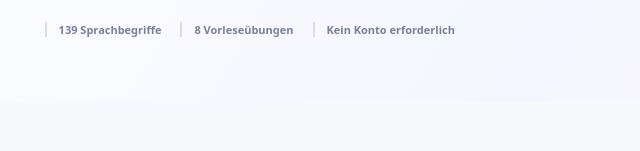
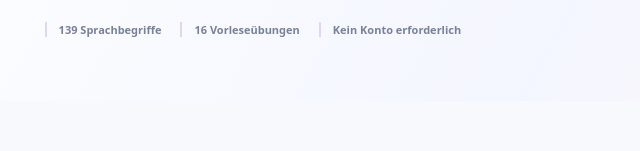
Before and after one commit to vnipo01-coder/Gespr-chstraining, a plain HTML site: page index.html in a window 1280 px wide. Shown: the part 651-802 px from the top of the page, 321-961 px from the left. Drawn offline with Linux system fonts and the light colour scheme.

Commit message:
integrate(v0.2): add eight research-informed advanced rhetoric speaking scripts

```diff
--- a/index.html
+++ b/index.html
@@ -10,6 +10,7 @@
   <link rel="stylesheet" href="./styles.css">
   <script defer src="./data.js"></script>
   <script defer src="./lexicon-v2.js"></script>
+  <script defer src="./rhetoric-v2.js"></script>
   <script defer src="./audio-coach.js"></script>
   <script defer src="./app.js"></script>
 </head>
```
